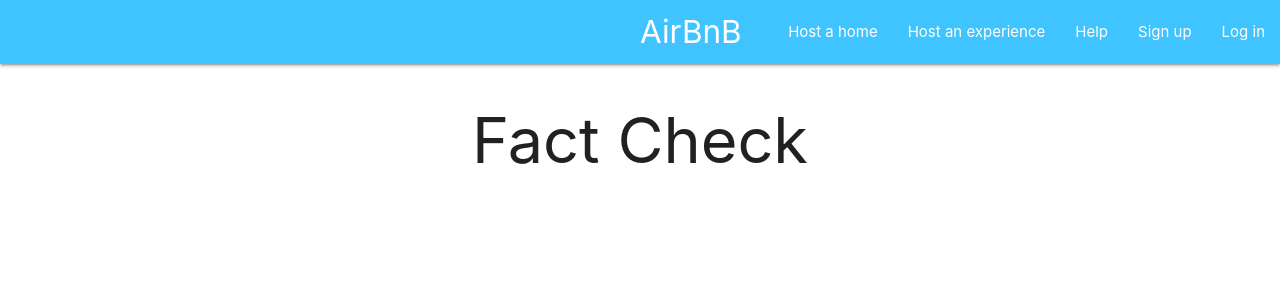
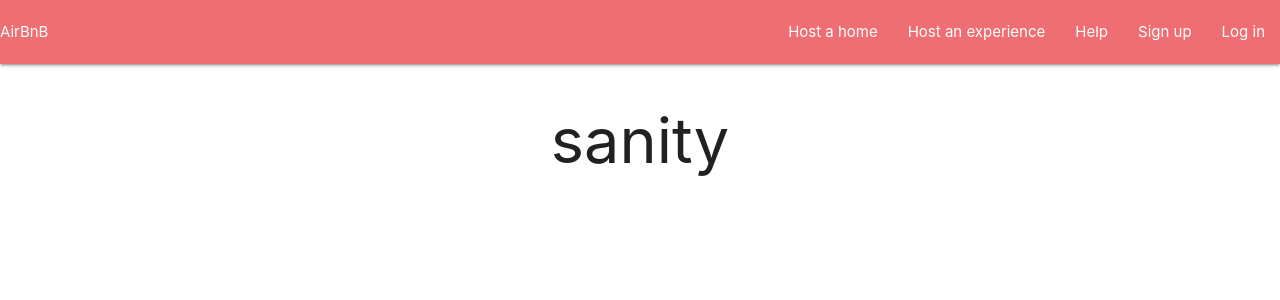
Before and after one commit to superjjang1/airbnbfrontback, a React (Create React App) app in the folder airbnb-front-end/: page / in a window 1280 px wide. Shown: the top 300 px of the page. Built offline with nearby package versions, Linux system fonts and the light colour scheme.

Commit message:
home routing

```diff
--- a/airbnb-front-end/src/App.js
+++ b/airbnb-front-end/src/App.js
@@ -2,13 +2,15 @@ import React from 'react';
 import './App.css';
 import {BrowserRouter as Router, Route} from 'react-router-dom';
 import NavBar from './components/NavBar/NavBar';
+import Home from './components/Home/Home';
+
 
 function App() {
   return (
     <Router>
     <div className="App">
           <Route path ="/" component={NavBar} />
-      <h1>Fact Check</h1>
+          <Route exact path = "/" component ={Home} />
     </div>
 
     </Router>
--- /dev/null
+++ b/airbnb-front-end/src/components/Home/Home.js
@@ -0,0 +1,13 @@
+import React, {Component} from 'react';
+import './Home.css';
+
+class Home extends Component {
+
+    render() {
+        return (
+            <h1>sanity</h1>
+         );
+    }
+}
+
+export default Home;
--- a/airbnb-front-end/src/components/NavBar/NavBar.css
+++ b/airbnb-front-end/src/components/NavBar/NavBar.css
@@ -0,0 +1,8 @@
+.nav ul li {
+    color: white;
+
+}
+.nav ul li:hover{
+    border-bottom: 2px solid white;
+    background-color: initial;
+}
--- a/airbnb-front-end/src/components/NavBar/NavBar.js
+++ b/airbnb-front-end/src/components/NavBar/NavBar.js
@@ -9,9 +9,9 @@ class NavBar extends Component {
         return (
         <div className="container-fluid nav">
             <div className="row">
-                <nav className="#40c4ff light-blue accent-2">
+                <nav className="">
                     <div className="nav-wrapper">
-                        <Link to="/" className="brand-logo">AirBnB</Link>
+                        <Link to="/" className="left">AirBnB</Link>
                         <ul id="nav-mobile" className="right">
                             <li>
                                 <Link to="/host/homes">Host a home</Link>
```
Also changed, not shown: airbnb-front-end/src/components/Home/Home.css (added).
